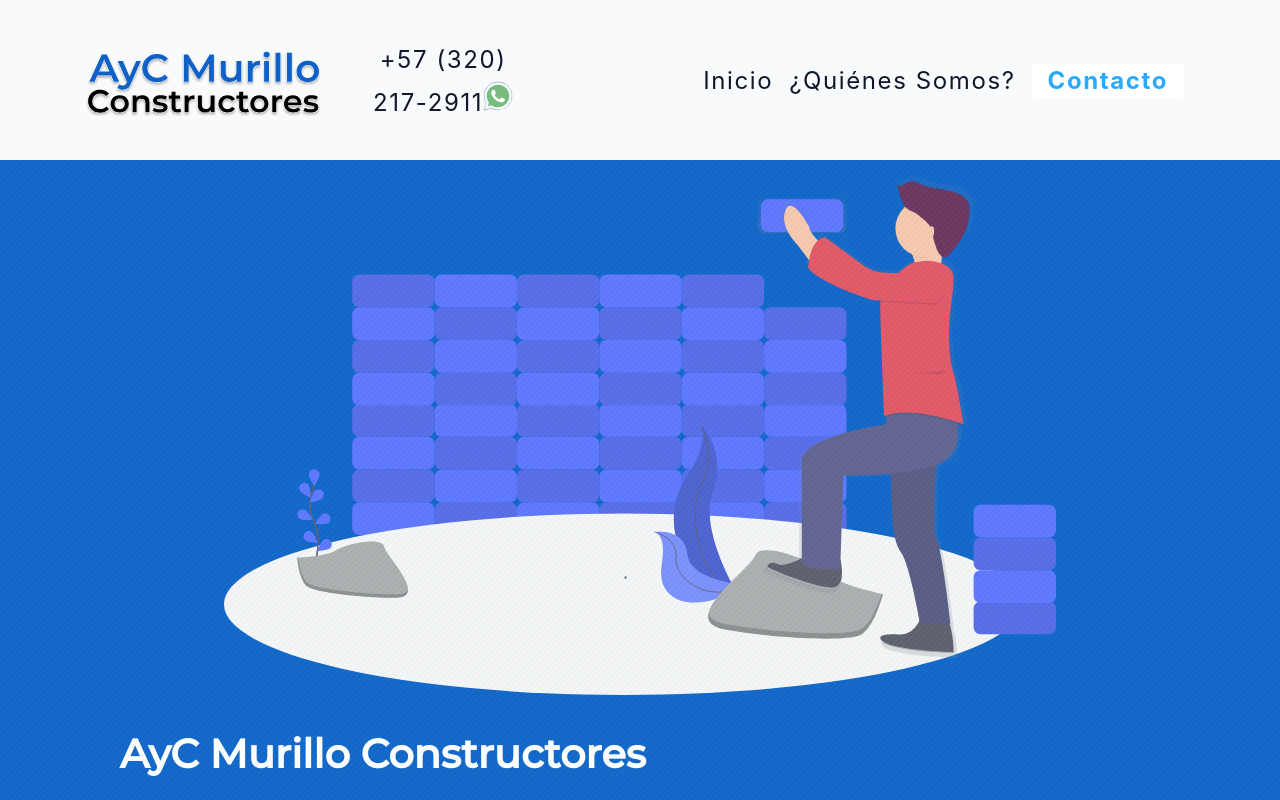
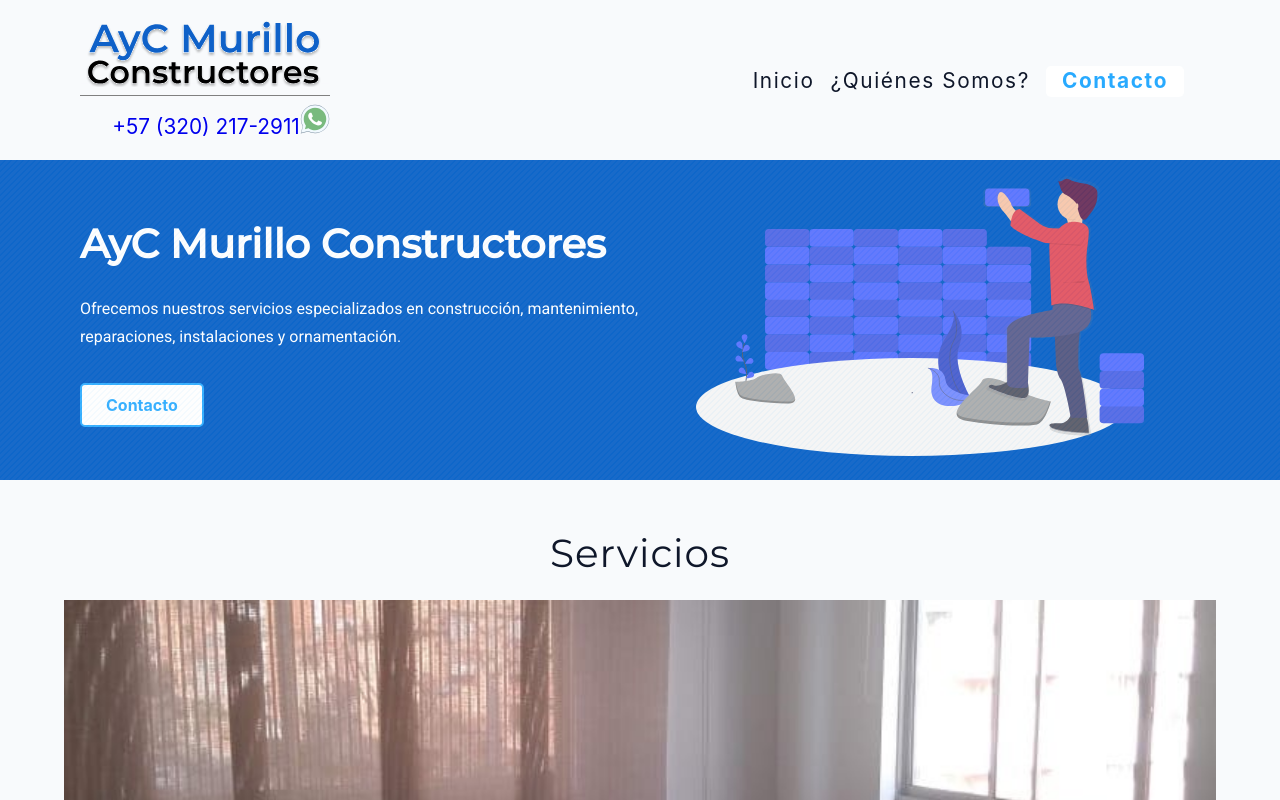
Before and after one commit to odpinerosh/ayc-muricons, a React (Create React App) app: page / in a window 1280 px wide. Shown: the top 800 px of the page. Built offline with nearby package versions, Linux system fonts and the light colour scheme.

Commit message:
refactor: modified Logo and NavBar

```diff
--- a/src/components/HeroContainer.js
+++ b/src/components/HeroContainer.js
@@ -6,7 +6,6 @@ const HeroContainer = () => {
     return (
 
         <div className = "hero-container">
-            <div>
             <div className='hero-img'>
                 <img src={BuildSvg} alt=""/>
             </div>
@@ -22,7 +21,6 @@ const HeroContainer = () => {
                 </div>
             </div>
         </div>
-        </div>
     )
 };
 
--- a/src/components/NavBar.js
+++ b/src/components/NavBar.js
@@ -34,16 +34,18 @@ const NavBar = () => {
     return (
         <nav className="nav-bar">
             <div className='nav-center'>
+                <div className='nav-logo-cont'>
                     <header className="nav-header">
                         <img src={logo} className="ayc-logo" alt="AyC Logo" />
                         <button className="btn nav-btn" id="btnMenu" onClick={clickMenu}>
                             <svg className="icon" width="24" height="24" viewBox="0 0 24 24" xmlns="http://www.w3.org/2000/svg"><path d="M3 13h18c0.552 0 1-0.448 1-1s-0.448-1-1-1h-18c-0.552 0-1 0.448-1 1s0.448 1 1 1zM3 7h18c0.552 0 1-0.448 1-1s-0.448-1-1-1h-18c-0.552 0-1 0.448-1 1s0.448 1 1 1zM3 19h18c0.552 0 1-0.448 1-1s-0.448-1-1-1h-18c-0.552 0-1 0.448-1 1s0.448 1 1 1z" /></svg>
                         </button>
                     </header>
-                <a href="https://wa.me/+573202172911?text=Quiero%20realizar%20un%20proyecto" target="_blank" rel="noopener noreferrer" className="nav-link">
+                    <a href="https://wa.me/+573202172911?text=Quiero%20realizar%20un%20proyecto" target="_blank" rel="noopener noreferrer" >
                         +57 (320) 217-2911
                         <img src={whats} className="whats-logo" alt="Whatsapp Logo" />
                     </a>
+                </div>
                 <NavLinks padre="menu-navBar"/>
             </div>
         </nav>
--- a/src/components/styles/Hero.css
+++ b/src/components/styles/Hero.css
@@ -18,3 +18,15 @@
     display: flex;
     justify-content: center;
 }
+
+@media screen and (min-width: 800px) {
+
+    .nav-links {
+        align-items: center;
+        flex-direction: row;
+        height: auto !important;
+        width: 100%;
+        justify-content: flex-end;
+    }
+
+}
--- a/src/components/styles/HeroContainer.css
+++ b/src/components/styles/HeroContainer.css
@@ -41,8 +41,24 @@
 }
 
 @media screen and (min-width:768px) {
-    .hero-text h1 {
-        font-size: 4rem;
-        margin-bottom: 0;
+
+    .hero-container {
+        display: grid;
+        grid-template-columns: 1fr 1fr;
+        grid-template-rows: 1fr;
+        grid-template-areas: "elements image";
     }
+
+    .hero-elements {
+        grid-area: elements;
+    }
+
+    .hero-img {
+        grid-area: image;
+    }
+
+        .hero-desc {
+            text-align: left;
+        }
+
 }
--- a/src/components/styles/NavBar.css
+++ b/src/components/styles/NavBar.css
@@ -11,7 +11,11 @@
 }
 
 .nav-center a {
-    font-size: 1.5rem;
+    font-size: 1.3rem;
+}
+
+.nav-center a:visited {
+    color: #0f172a;
 }
 
 .nav-center a img {
@@ -20,9 +24,11 @@
 
 .nav-header {
     display: flex;
+    border-bottom: solid 1px gray;
     justify-content: space-evenly;
     align-items: baseline;
     width: auto;
+    margin-bottom: 0.5rem;
 }
 
 .nav-header .ayc-logo {
@@ -47,7 +53,6 @@
 }
 
 
-
 .nav-btn {
     display: flex;
     background-color: transparent;
@@ -64,14 +69,18 @@
     .nav-bar {
         height: 6rem;
     }
+
     .nav-center {
         display: flex;
         align-items: center;
     }
+
     .nav-header {
-        padding: 0;
+        padding-bottom: 0.5rem;
         margin-right: 2rem;
+
         height: auto;
+
     }
 
     #menu-navBar {
```
Lines whose indentation alone changed are shown as unchanged.
